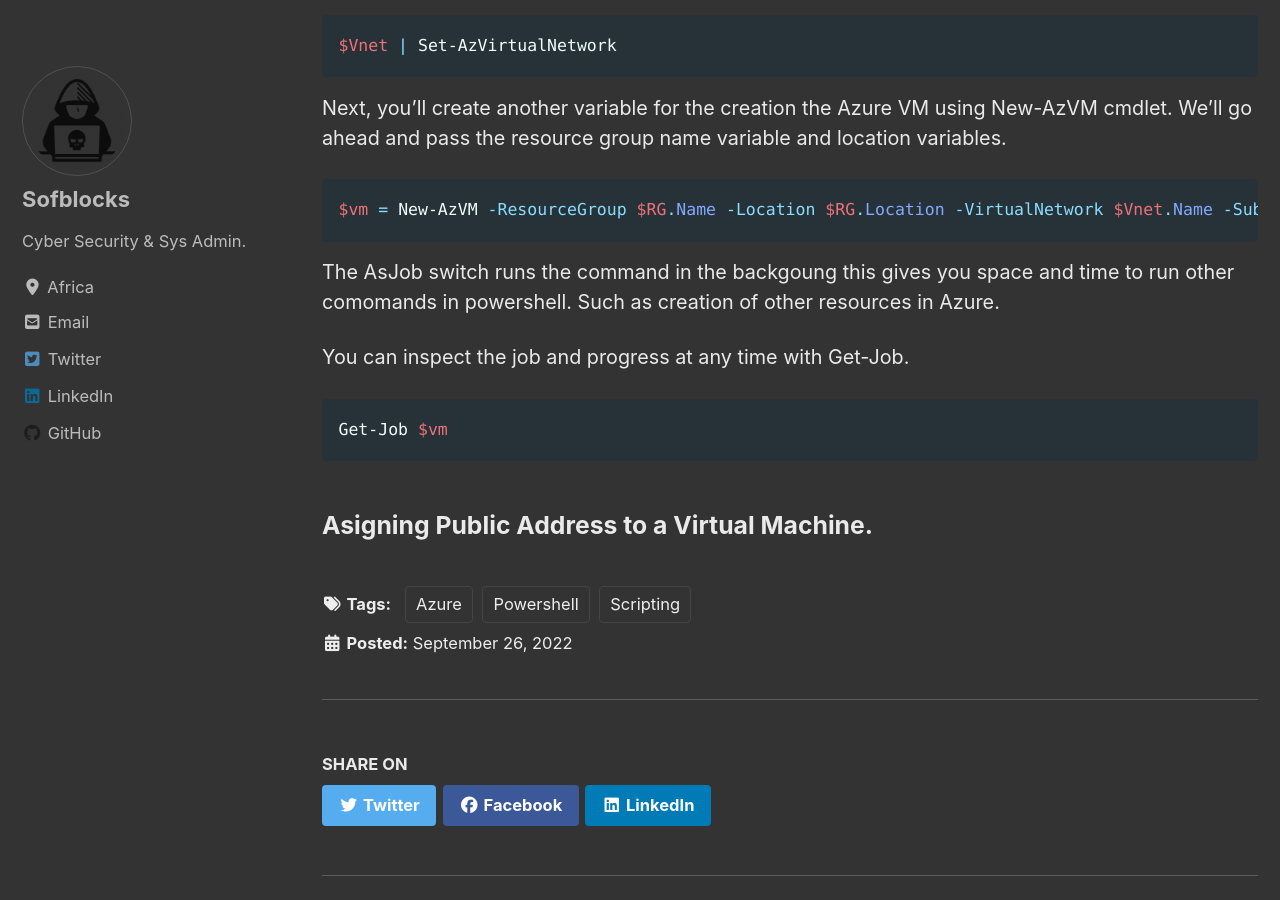
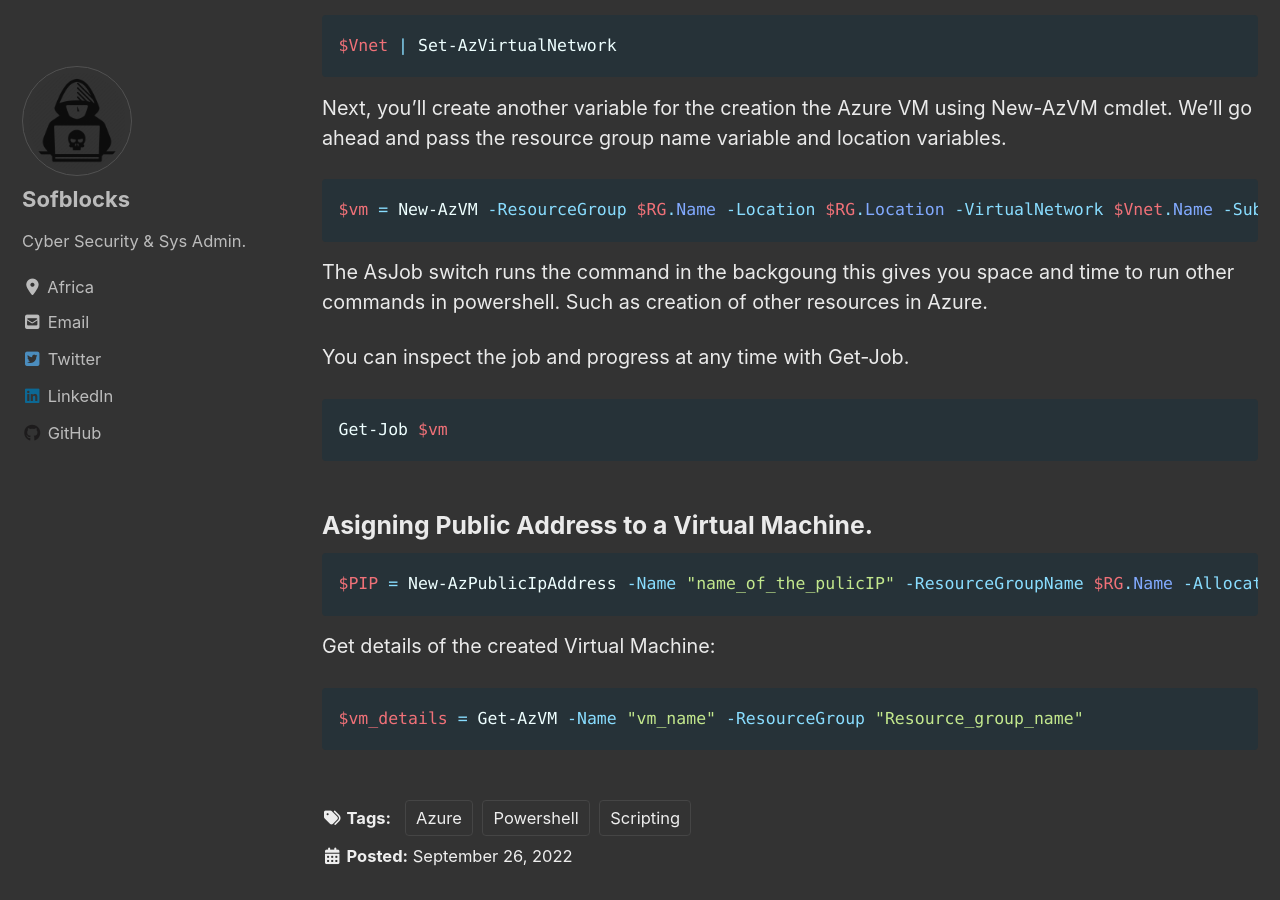
Before and after one commit to sofblocks/sofblocks.github.io, a Jekyll site: the page built from _posts/blog/2022-09-26-powershell.md, in a window 1280 px wide and 900 px high, scrolled down 4209 px. Built offline with Jekyll 4.4.1, drawn with Linux system fonts in a browser that asks for light colours; cached includes are drawn as plain includes; nearby versions of some CDN libraries; comment, search, counter and statistics services are not loaded.

Commit message:
Update 2022-09-26-powershell.md

````diff
--- a/_posts/blog/2022-09-26-powershell.md
+++ b/_posts/blog/2022-09-26-powershell.md
@@ -101,10 +101,19 @@ Next, you’ll create another variable for the creation the Azure VM using New-A
 ```powershell
 $vm = New-AzVM -ResourceGroup $RG.Name -Location $RG.Location -VirtualNetwork $Vnet.Name -Subnet $subnet.Name -Name "VmName" -AsJob
 ```
-The AsJob switch runs the command in the backgoung this gives you space and time to run other comomands in powershell. Such as creation of other resources in Azure.
+The AsJob switch runs the command in the backgoung this gives you space and time to run other commands
+ in powershell. Such as creation of other resources in Azure.
 
 You can inspect the job and progress at any time with Get-Job.
 ```powershell
 Get-Job $vm
 ```
 ### Asigning Public Address to a Virtual Machine.
+
+```powershell
+$PIP = New-AzPublicIpAddress -Name "name_of_the_pulicIP" -ResourceGroupName $RG.Name -AllocationMethod Dynamic -Location $RG.Location
+```
+Get details of the created Virtual Machine:
+```powershell
+$vm_details = Get-AzVM -Name "vm_name" -ResourceGroup "Resource_group_name"
+```
````
